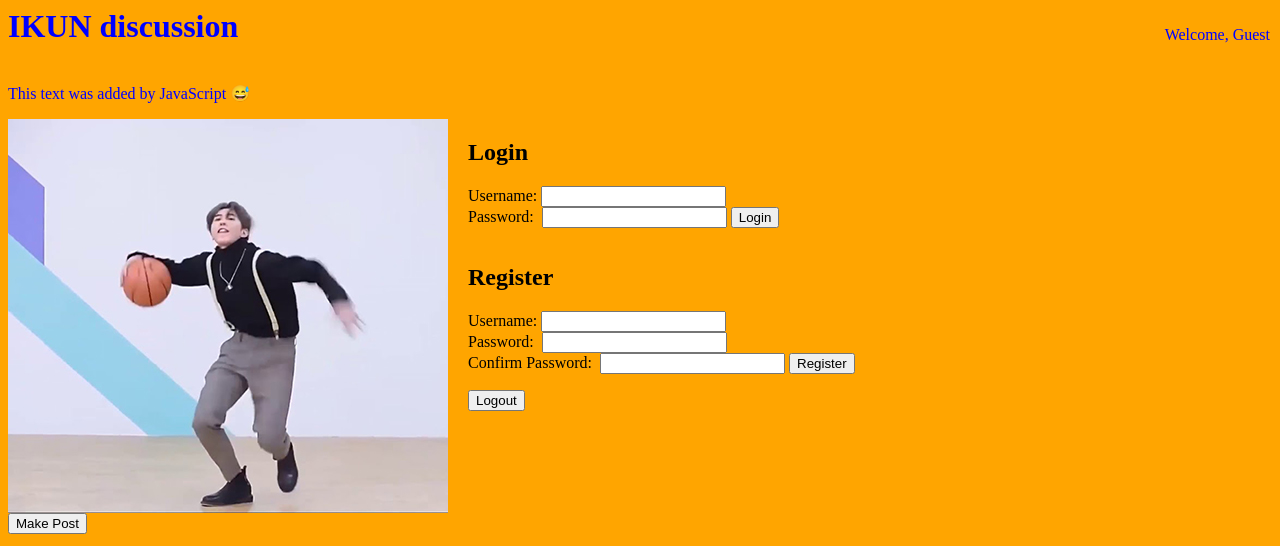
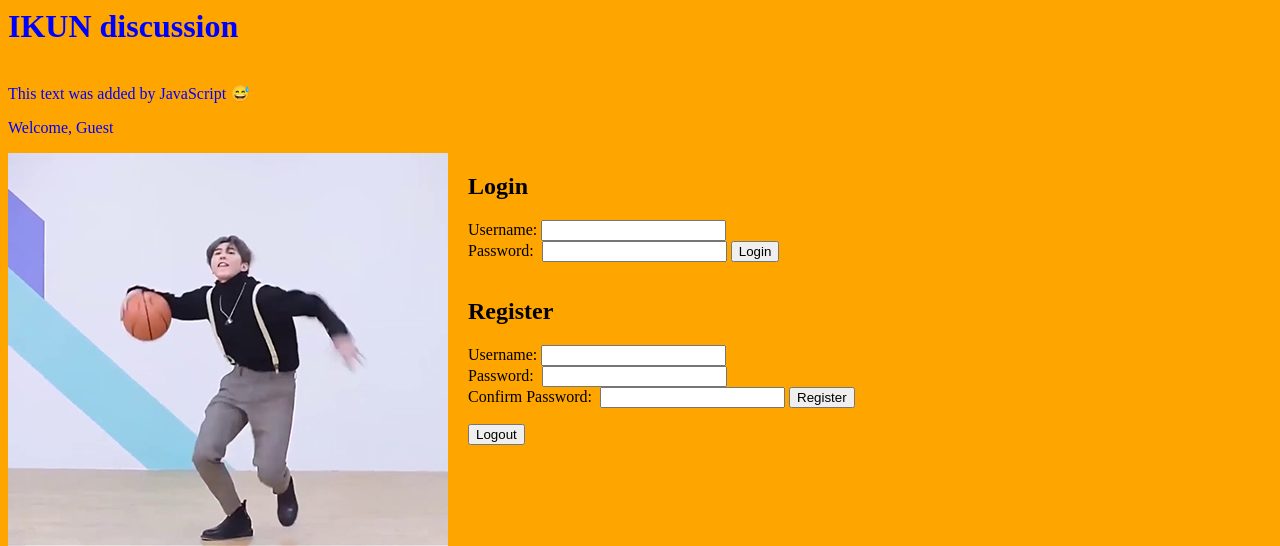
Before and after one commit to Hongdiyou/CSE312-ikun, a Flask app: page / in a window 1280 px wide. Shown: the top 546 px of the page. Run offline with Flask 3, Linux system fonts and the light colour scheme; data that the repository does not hold is empty.

```diff
--- a/static/style.css
+++ b/static/style.css
@@ -20,8 +20,6 @@ body{
     justify-content: flex-start;
 }
 
-.welcome-message {
-    position: absolute;
-    top: 10px;
-    right: 10px;
+.post_body{
+    font-size: 50px;
 }
```
